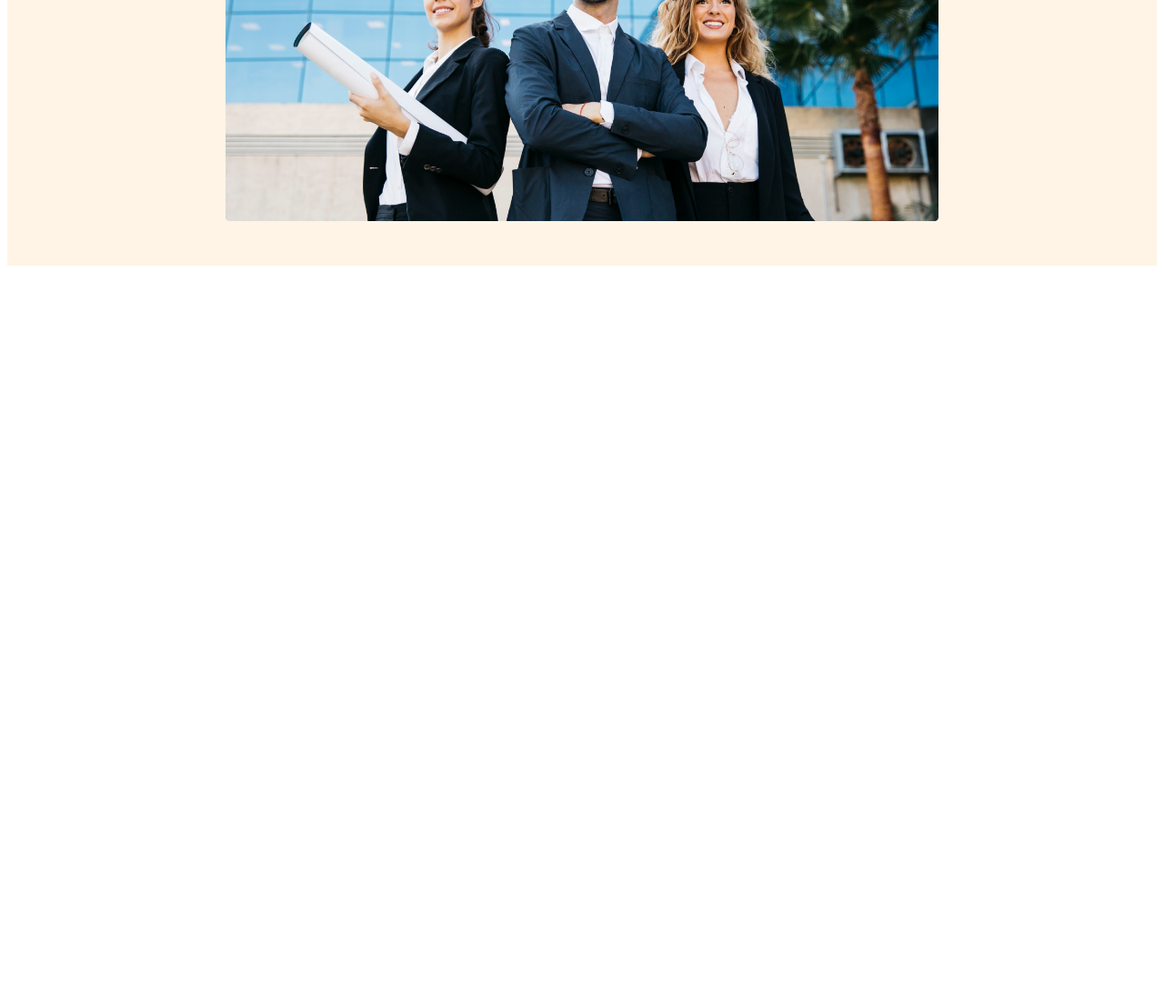
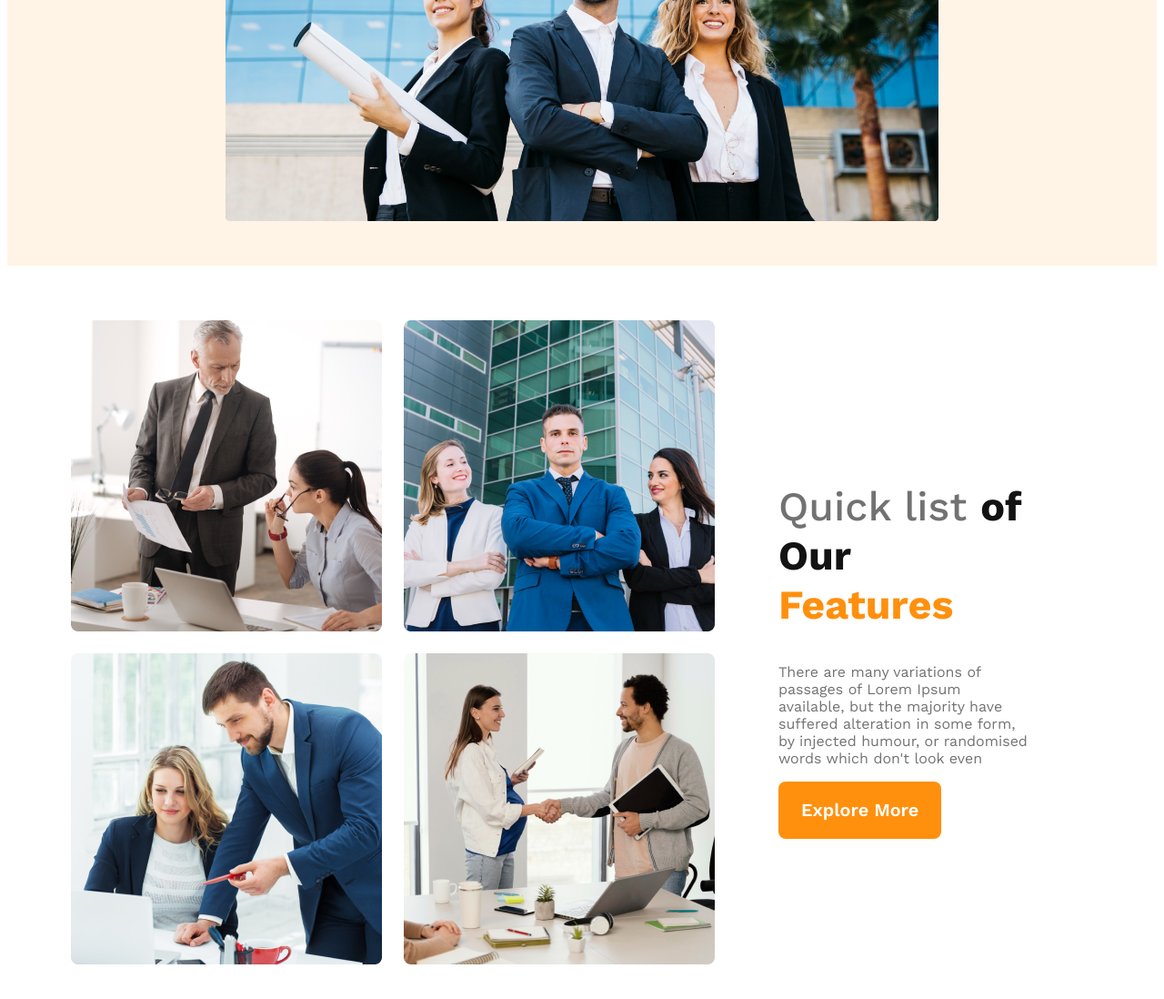
Before and after one commit to Suborna589/g3-architects-website, a plain HTML site: page index.html in a window 1280 px wide. Shown: the part 718-1816 px from the top of the page at 91% size. Before the commit the page ends 1018 px from the top, so only its background shows below. Drawn offline with nearby package versions, Linux system fonts and the light colour scheme.

Commit message:
resposive media query

```diff
--- a/index.html
+++ b/index.html
@@ -7,6 +7,8 @@
     <link rel="stylesheet" href="styles/architect.css">
 </head>
 <body>
+
+    <!-- header starts here -->
     <header>
 
 
@@ -24,17 +26,32 @@
 
                 <div class="banner-content">
                 <h1 class="banner-title">Brand New Group of Architects </h1>
-                <p class="banner-description">There are many variations of passages of Lorem Ipsum available, but the majority have suffered alteration in some form, by injected humour, or randomised words which don't look even</p>
+                <p class="text-light-gray">There are many variations of passages of Lorem Ipsum available, but the majority have suffered alteration in some form, by injected humour, or randomised words which don't look even</p>
                 <button class="btn-primary">Explore More</button>
             </div>
 
                 <img src="images/banner.png" alt="banner">
             </div>
+    </header>
 
+    <!-- header ends here -->
+    <main>
+        <!-- features sections starts here -->
+        <section class="teams-container">
+            <div class="teams-img-container">
+                <img src="images/team1.png" alt="1">
+                <img src="images/team2.png" alt="2">
+                <img src="images/team3.png" alt="3">
+                <img src="images/team4.png" alt="4">
 
+            </div>
+            <div  class="teams-content">
+                <h1 class="teams-title"><span class="quick-list">Quick list</span> <span class="of-our">of Our</span> <span class="feature">Features</span></h1>
+                <p class="text-light-gray">There are many variations of passages of Lorem Ipsum available, but the majority have suffered alteration in some form, by injected humour, or randomised words which don't look even</p>
+                <button class="btn-primary">Explore More</button>
+            </div>
+        </section>
 
-    </header>
-    <main>
 
     </main>
     <footer>
--- a/styles/architect.css
+++ b/styles/architect.css
@@ -5,6 +5,13 @@
 /* shared styles */
 *{
     font-family: 'Work Sans', sans-serif;
+}
+
+.text-light-gray{
+    color:#727272;
+    font-size:1rem;
+    font-weight: 400;
+
 }
 
 .btn-primary{
@@ -66,28 +73,95 @@ nav li a {
     font-weight: 700;
     color:#131313;
 }
-.banner-description{
-    color:#727272;
-    font-size:1rem;
 
-}
 
 .banner img{
     margin-top: 30px;
     width: 100%;
 }
 
+
+
+/* main starts here */
+
+main{
+    max-width: 1440px;
+    margin: 60px 70px;
+
+}
+
+/* teams styles */
+
+.teams-container{
+
+
+    display:flex;
+    align-items: center;
+}
+.teams-img-container{
+    display: grid;
+    grid-template-columns: repeat(2,1fr);
+    gap: 1.5rem;
+}
+.teams-content{
+    padding-left: 70px;
+    padding-right: 70px;
+}
+.teams-title{
+    font-size: 2.9rem;
+    font-weight: 500;
+
+}
+.teams-title .quick-list{
+    font-size: 2.8rem;
+    font-weight: 500;
+    color: #727272;
+
+
+}
+.teams-title .of-our{
+    font-size: 2.8rem;
+    font-weight: 700;
+    color:#131313
+
+}
+
+
+.teams-title .feature{
+    font-size:2.8rem;
+    font-weight: 700;
+    color:#FF900E;
+
+}
+
+
+
+
+
+
+
 /* responsive media query */
  /*For mobile device  */
-@media screen and (max-width:576px){
+ @media screen and (max-width:576px){
     header{
         padding:20px;
 
     }
-    nav{
+    nav,.teams-container{
         flex-direction:column;
     }
+    .teams-img-container{
+        grid-template-columns: 1fr;
+    }
+
+    .teams-content{
+        padding-left: 20px;
+        padding-right: 20px;
+    }
 }
+
+
+
 
 /* Tablet or medium device */
 
@@ -95,8 +169,14 @@ nav li a {
     header{
         padding:50px;
     }
-    nav{
+    nav,
+    .teams-container{
         flex-direction: column;
     }
+    /* .teams-img-container{
+        grid-template-columns: 1fr;
+    } */
+
+
 
 }
```
Also changed, not shown: images/team1.png (added), images/team2.png (added), images/team3.png (added), images/team4.png (added).
